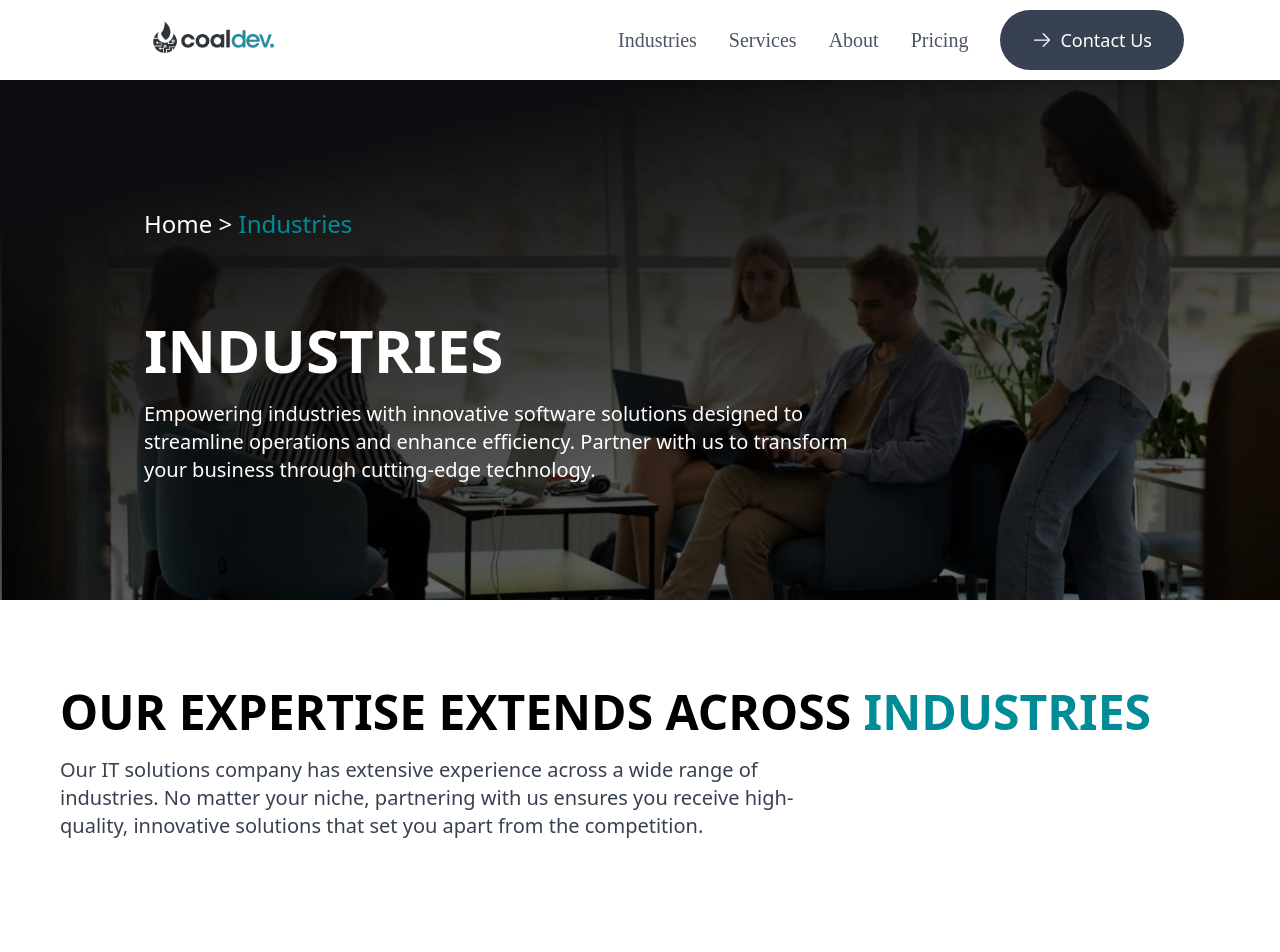
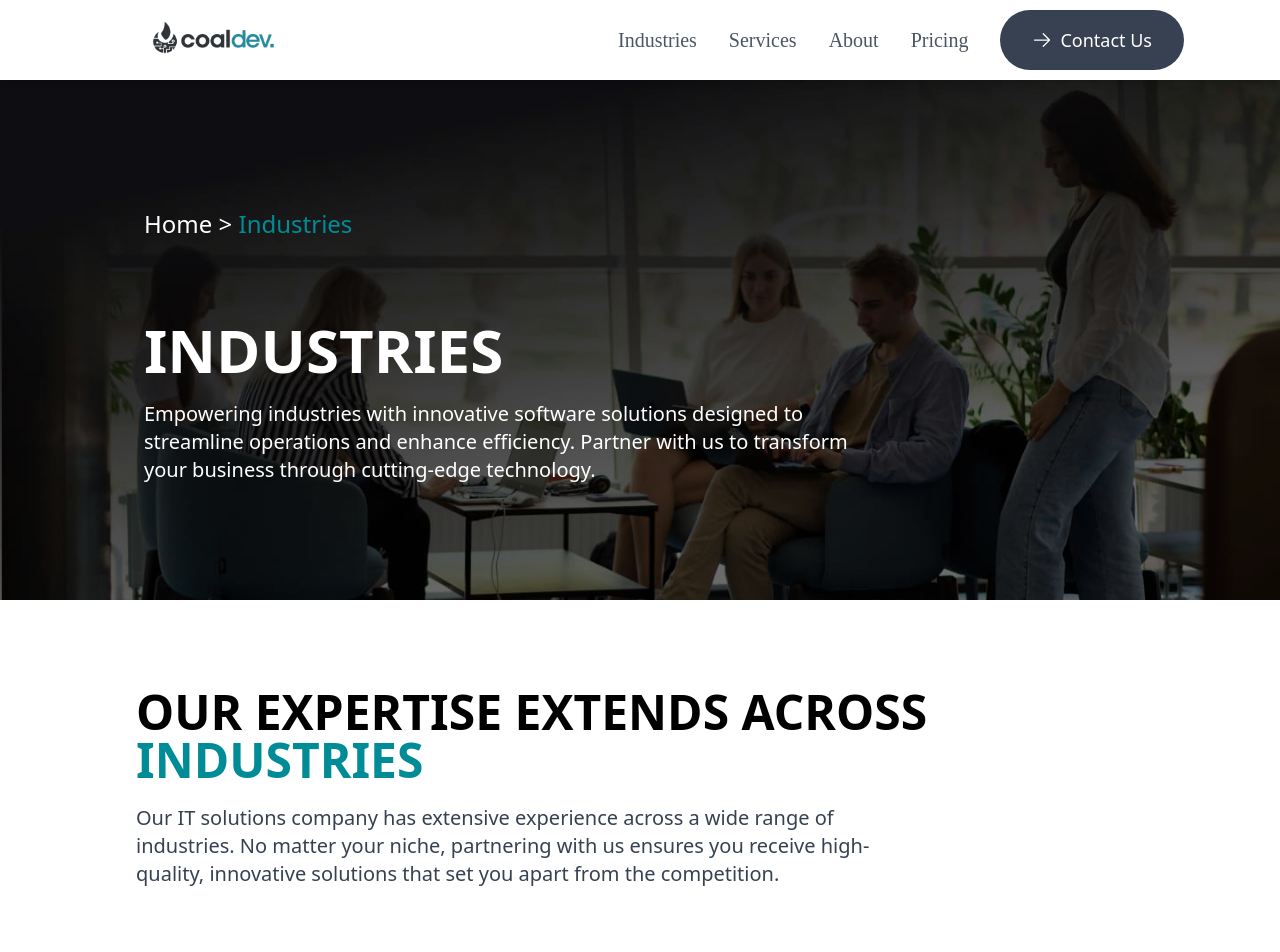
Before and after one commit to AliAzhar5/Coaldev-Websit, a Vue app: page /industries in a window 1280 px wide. Shown: the top 952 px of the page. Built offline with nearby package versions, Linux system fonts and the light colour scheme.

Commit message:
Updated Industries

```diff
--- a/src/views/Industries.vue
+++ b/src/views/Industries.vue
@@ -35,13 +35,13 @@
     <!-- New section for original content -->
     <div class="container mx-auto px-4 sm:px-10 py-12">
       <h2
-        class="text-2xl sm:text-4xl lg:text-5xl font-semibold mb-4 mx-4 sm:ml-5 mt-10"
+        class="text-2xl sm:text-4xl lg:text-5xl font-semibold mb-4 mx-4 sm:ml-24 mt-10"
       >
         OUR EXPERTISE EXTENDS ACROSS
         <span class="text-[#008C96]">INDUSTRIES</span>
       </h2>
       <p
-        class="text-base sm:text-lg lg:text-xl mx-4 sm:ml-5 mt-5 max-w-[750px] leading-normal text-gray-700"
+        class="text-base sm:text-lg lg:text-xl mx-4 sm:ml-24 mt-5 max-w-[750px] leading-normal text-gray-700"
       >
         Our IT solutions company has extensive experience across a wide range of
         industries. No matter your niche, partnering with us ensures you receive
```
